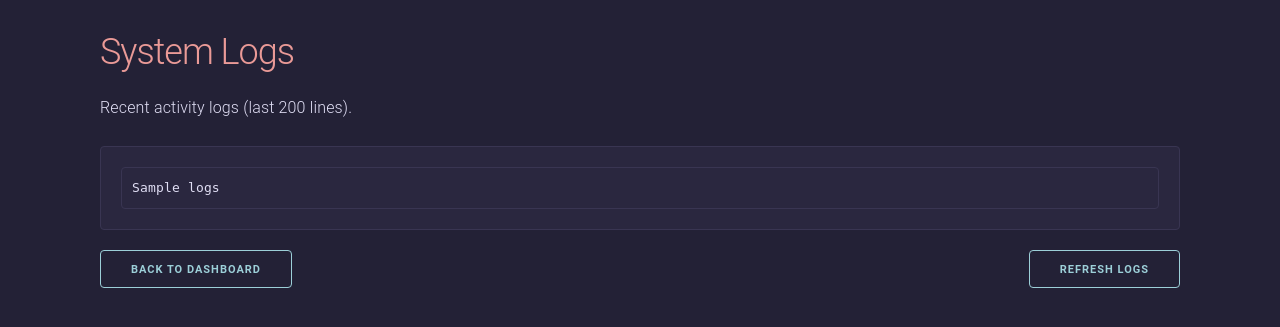
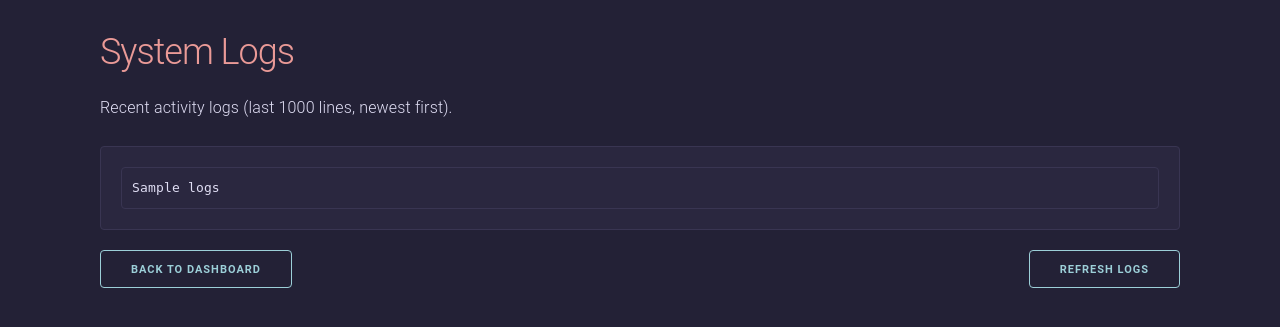
Before and after one commit to BeneKenobi/koreaderToHardcover, a FastAPI app: template src/koreadertohardcover/templates/logs.html in a window 1280 px wide. Shown: the part 88-415 px from the top of the page. Run offline with FastAPI, Linux system fonts and the light colour scheme; the template is opened without the code that fills it: most values are stand-ins (such as "Sample title", 1, 10 or a date in 2020).

Commit message:
Improve log viewer: show 1000 lines, newest first

```diff
--- a/src/koreadertohardcover/templates/logs.html
+++ b/src/koreadertohardcover/templates/logs.html
@@ -2,7 +2,7 @@
 
 {% block content %}
 <h2>System Logs</h2>
-<p>Recent activity logs (last 200 lines).</p>
+<p>Recent activity logs (last 1000 lines, newest first).</p>
 
 <div class="card">
     <pre style="margin: 0; font-family: monospace; white-space: pre-wrap;">{{ logs }}</pre>
--- a/src/koreadertohardcover/web.py
+++ b/src/koreadertohardcover/web.py
@@ -225,7 +225,7 @@ async def view_logs(request: Request):
             # Efficiently read last lines would be better for huge files,
             # but for now standard readlines is okay for a simple tool
             lines = f.readlines()
-            recent_logs = "".join(lines[-200:])
+            recent_logs = "".join(reversed(lines[-1000:]))
     else:
         recent_logs = "No logs found."
 
```
